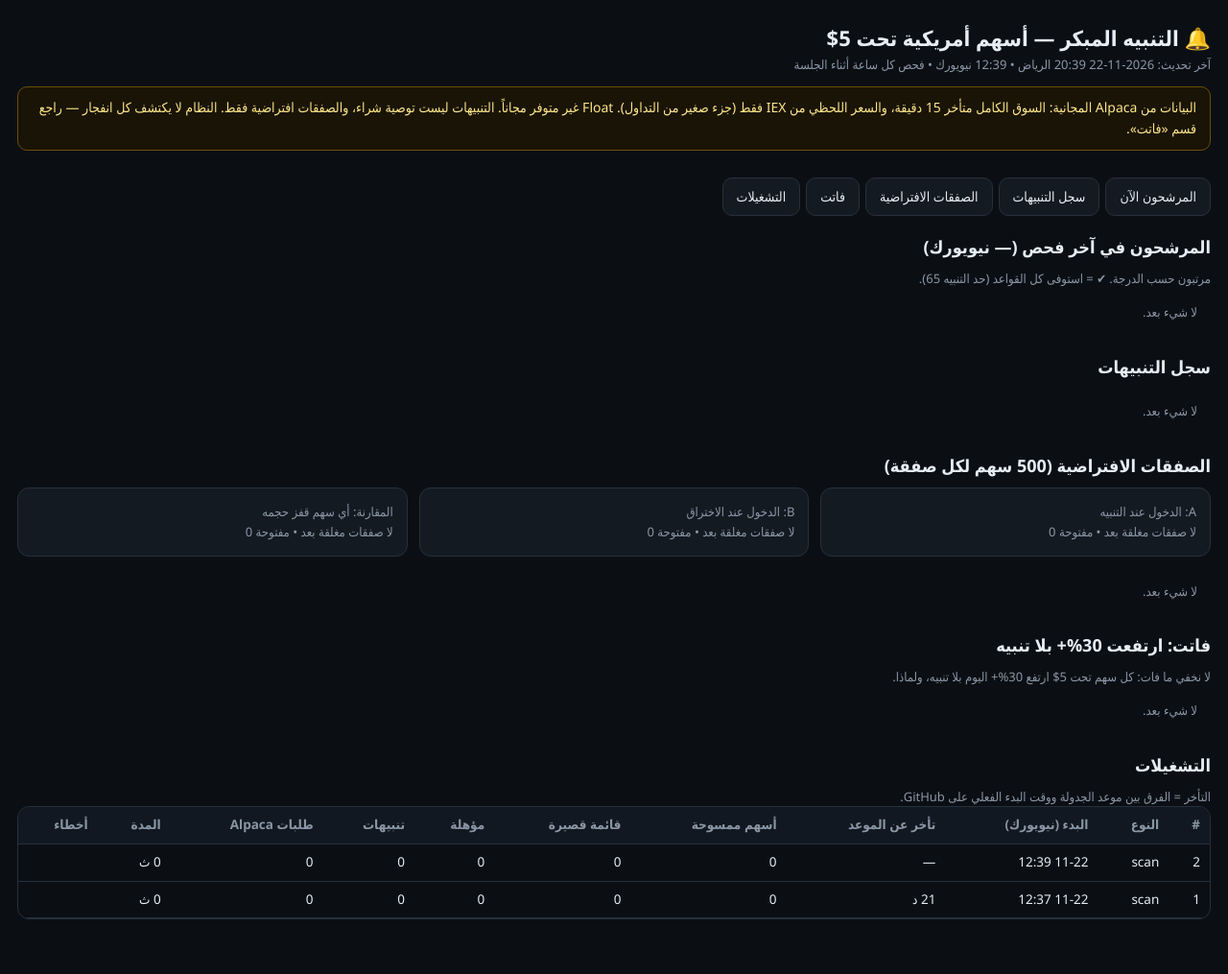
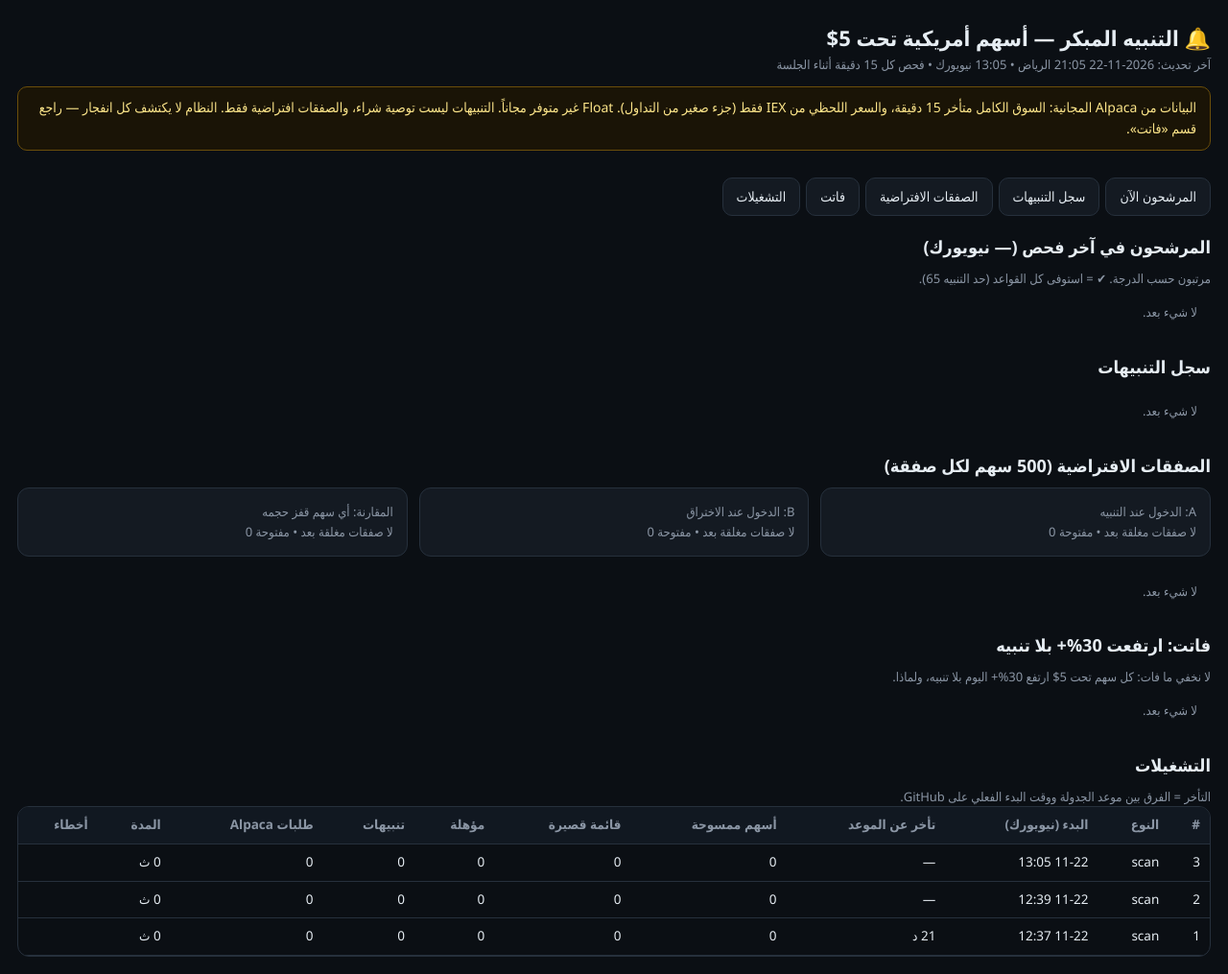
Before and after one commit to sultanalialdosari-sys/Trading-heads-up, a plain HTML site: page docs/index.html in a window 1280 px wide. Shown: the whole page at 96% size. Before the commit the page ends 976 px from the top, so only its background shows below. Drawn offline with Linux system fonts and the light colour scheme.

Commit message:
headsup: 2026-11-22 18:05 UTC

```diff
--- a/docs/index.html
+++ b/docs/index.html
@@ -19,7 +19,7 @@ th{background:#111821;color:var(--mut);font-weight:600;position:sticky;top:0}tr:
 .kv b{direction:ltr}
 </style></head><body>
 <header><h1>🔔 التنبيه المبكر — أسهم أمريكية تحت 5$</h1>
-<div class="muted">آخر تحديث: 2026-11-22 20:39 الرياض • 12:39 نيويورك • فحص كل ساعة أثناء الجلسة</div>
+<div class="muted">آخر تحديث: 2026-11-22 21:05 الرياض • 13:05 نيويورك • فحص كل 15 دقيقة أثناء الجلسة</div>
 <div class="note">البيانات من Alpaca المجانية: السوق الكامل متأخر 15 دقيقة، والسعر اللحظي من IEX فقط (جزء صغير من التداول).
 Float غير متوفر مجاناً. التنبيهات ليست توصية شراء، والصفقات افتراضية فقط. النظام لا يكتشف كل انفجار — راجع قسم «فاتت».</div></header>
 <nav><a href="#cands">المرشحون الآن</a><a href="#alerts">سجل التنبيهات</a><a href="#trades">الصفقات الافتراضية</a><a href="#missed">فاتت</a><a href="#runs">التشغيلات</a></nav>
@@ -28,5 +28,5 @@ Float غير متوفر مجاناً. التنبيهات ليست توصية ش
 <section id="alerts"><h2>سجل التنبيهات</h2><div class='muted' style='padding:14px'>لا شيء بعد.</div></section>
 <section id="trades"><h2>الصفقات الافتراضية (500 سهم لكل صفقة)</h2><div class='grid'><div class='card'><div class='ct'>A: الدخول عند التنبيه</div><div class='muted'>لا صفقات مغلقة بعد • مفتوحة 0</div></div><div class='card'><div class='ct'>B: الدخول عند الاختراق</div><div class='muted'>لا صفقات مغلقة بعد • مفتوحة 0</div></div><div class='card'><div class='ct'>المقارنة: أي سهم قفز حجمه</div><div class='muted'>لا صفقات مغلقة بعد • مفتوحة 0</div></div></div><div class='muted' style='padding:14px'>لا شيء بعد.</div></section>
 <section id="missed"><h2>فاتت: ارتفعت 30%+ بلا تنبيه</h2><div class="muted">لا نخفي ما فات: كل سهم تحت 5$ ارتفع 30%+ اليوم بلا تنبيه، ولماذا.</div><div class='muted' style='padding:14px'>لا شيء بعد.</div></section>
-<section id="runs"><h2>التشغيلات</h2><div class="muted">التأخر = الفرق بين موعد الجدولة ووقت البدء الفعلي على GitHub.</div><div class='tw'><table><thead><tr><th>#</th><th>النوع</th><th>البدء (نيويورك)</th><th>تأخر عن الموعد</th><th>أسهم ممسوحة</th><th>قائمة قصيرة</th><th>مؤهلة</th><th>تنبيهات</th><th>طلبات Alpaca</th><th>المدة</th><th>أخطاء</th></tr></thead><tbody><tr><td>2</td><td>scan</td><td>11-22 12:39</td><td>—</td><td>0</td><td>0</td><td>0</td><td>0</td><td>0</td><td>0 ث</td><td><span class='bad'></span></td></tr><tr><td>1</td><td>scan</td><td>11-22 12:37</td><td>21 د</td><td>0</td><td>0</td><td>0</td><td>0</td><td>0</td><td>0 ث</td><td><span class='bad'></span></td></tr></tbody></table></div></section>
+<section id="runs"><h2>التشغيلات</h2><div class="muted">التأخر = الفرق بين موعد الجدولة ووقت البدء الفعلي على GitHub.</div><div class='tw'><table><thead><tr><th>#</th><th>النوع</th><th>البدء (نيويورك)</th><th>تأخر عن الموعد</th><th>أسهم ممسوحة</th><th>قائمة قصيرة</th><th>مؤهلة</th><th>تنبيهات</th><th>طلبات Alpaca</th><th>المدة</th><th>أخطاء</th></tr></thead><tbody><tr><td>3</td><td>scan</td><td>11-22 13:05</td><td>—</td><td>0</td><td>0</td><td>0</td><td>0</td><td>0</td><td>0 ث</td><td><span class='bad'></span></td></tr><tr><td>2</td><td>scan</td><td>11-22 12:39</td><td>—</td><td>0</td><td>0</td><td>0</td><td>0</td><td>0</td><td>0 ث</td><td><span class='bad'></span></td></tr><tr><td>1</td><td>scan</td><td>11-22 12:37</td><td>21 د</td><td>0</td><td>0</td><td>0</td><td>0</td><td>0</td><td>0 ث</td><td><span class='bad'></span></td></tr></tbody></table></div></section>
 </body></html>
```
Also changed, not shown: 1 other file.
